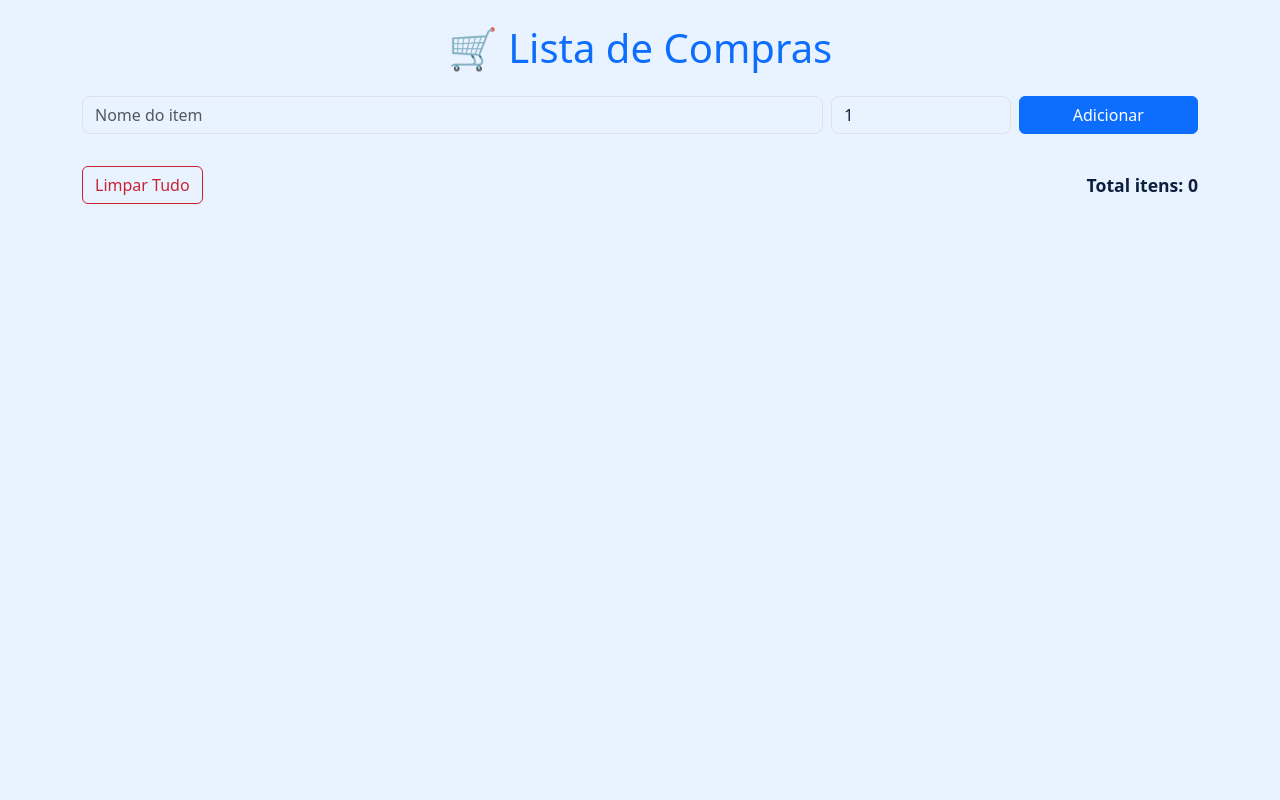
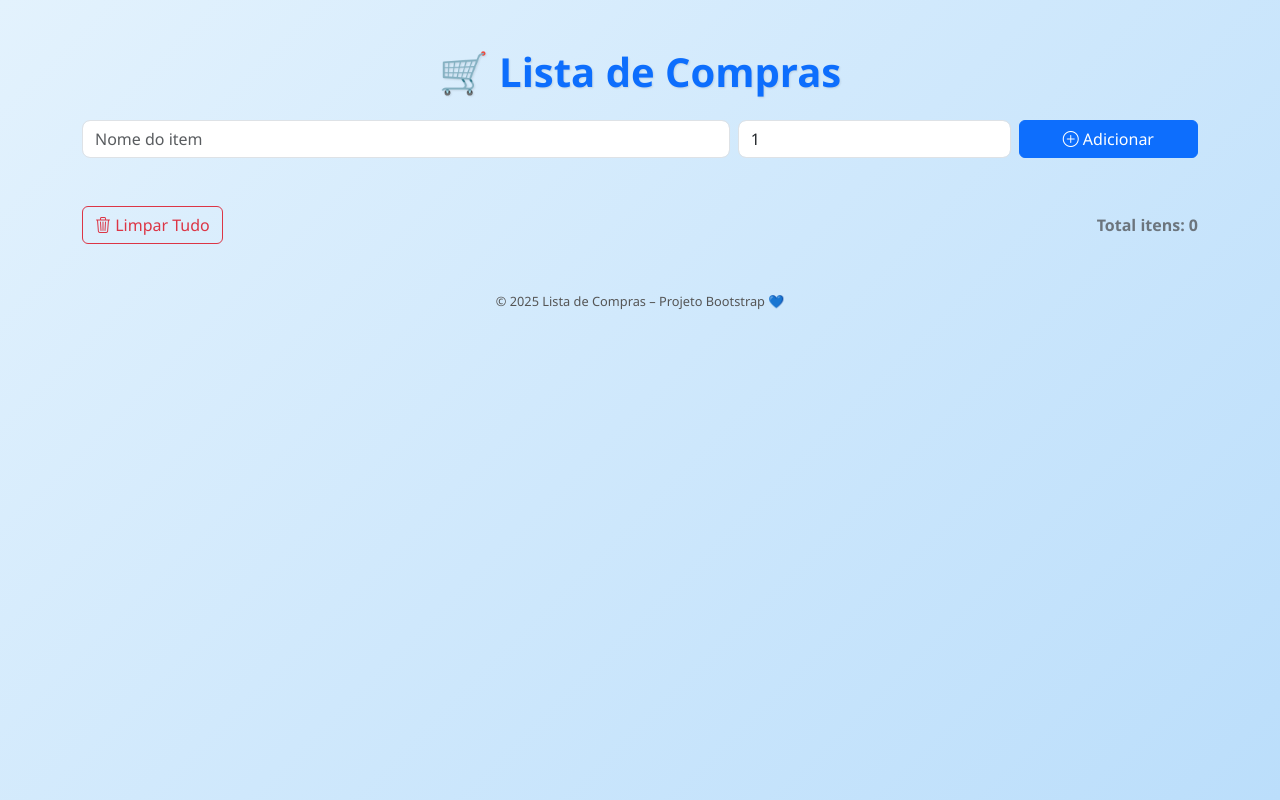
Before and after one commit to becasagrande/listaCompras, a plain HTML site: page index.html in a window 1280 px wide. Drawn offline with nearby package versions, Linux system fonts and the light colour scheme.

Commit message:
listadecompras1

```diff
--- a/index.html
+++ b/index.html
@@ -2,37 +2,90 @@
 <html lang="pt-BR">
 <head>
   <meta charset="UTF-8" />
-  <meta name="viewport" content="width=device-width,initial-scale=1">
+  <meta name="viewport" content="width=device-width, initial-scale=1">
   <title>Lista de Compras – Azul</title>
 
   <!-- Bootstrap 5 -->
   <link href="https://cdn.jsdelivr.net/npm/bootstrap@5.3.0/dist/css/bootstrap.min.css" rel="stylesheet">
 
+  <!-- Ícones Bootstrap -->
+  <link href="https://cdn.jsdelivr.net/npm/bootstrap-icons@1.10.5/font/bootstrap-icons.css" rel="stylesheet">
+
   <!-- Estilo personalizado -->
-  <link href="estilos.css" rel="stylesheet">
+  <style>
+    body {
+      background: linear-gradient(135deg, #e3f2fd, #bbdefb);
+      min-height: 100vh;
+      font-family: 'Segoe UI', sans-serif;
+    }
+
+    h1 {
+      font-weight: bold;
+      text-shadow: 1px 1px 2px rgba(0,0,0,0.1);
+    }
+
+    #form-item input {
+      border-radius: 0.5rem;
+    }
+
+    .list-group-item {
+      display: flex;
+      justify-content: space-between;
+      align-items: center;
+      transition: all 0.3s;
+    }
+
+    .list-group-item:hover {
+      background-color: #e3f2fd;
+    }
+
+    #btn-clear {
+      transition: background-color 0.3s;
+    }
+
+    #btn-clear:hover {
+      background-color: #ffcdd2;
+    }
+
+    .badge {
+      font-size: 0.9rem;
+    }
+
+    footer {
+      text-align: center;
+      font-size: 0.8rem;
+      margin-top: 3rem;
+      color: #555;
+    }
+  </style>
 </head>
 <body>
 
-  <div class="container py-4">
-    <h1 class="text-center mb-4 text-primary">🛒 Lista de Compras</h1>
-    <form id="form-item" class="row g-2 mb-3">
-      <div class="col-md-8">
+  <div class="container py-5">
+    <h1 class="text-center text-primary mb-4">🛒 Lista de Compras</h1>
+
+    <form id="form-item" class="row g-2 mb-4">
+      <div class="col-md-7">
         <input type="text" id="input-item" class="form-control" placeholder="Nome do item" required>
       </div>
-      <div class="col-md-2">
-        <input type="number" id="input-qty" class="form-control" placeholder="Qtd" min="1" value="1" required>
+      <div class="col-md-3">
+        <input type="number" id="input-qty" class="form-control" placeholder="Quantidade" min="1" value="1" required>
       </div>
       <div class="col-md-2">
-        <button type="submit" class="btn btn-primary w-100">Adicionar</button>
+        <button type="submit" class="btn btn-primary w-100"><i class="bi bi-plus-circle"></i> Adicionar</button>
       </div>
     </form>
 
-    <ul id="lista-itens" class="list-group mb-3"></ul>
+    <ul id="lista-itens" class="list-group shadow-sm mb-4 rounded"></ul>
 
     <div class="d-flex justify-content-between align-items-center">
-      <button id="btn-clear" class="btn btn-outline-danger">Limpar Tudo</button>
-      <span id="contador" class="fw-bold">Total itens: 0</span>
+      <button id="btn-clear" class="btn btn-outline-danger"><i class="bi bi-trash3"></i> Limpar Tudo</button>
+      <span id="contador" class="fw-bold text-secondary">Total itens: 0</span>
     </div>
+
+    <footer class="mt-5">
+      &copy; 2025 Lista de Compras – Projeto Bootstrap 💙
+    </footer>
   </div>
 
   <script src="java.js"></script>
```
